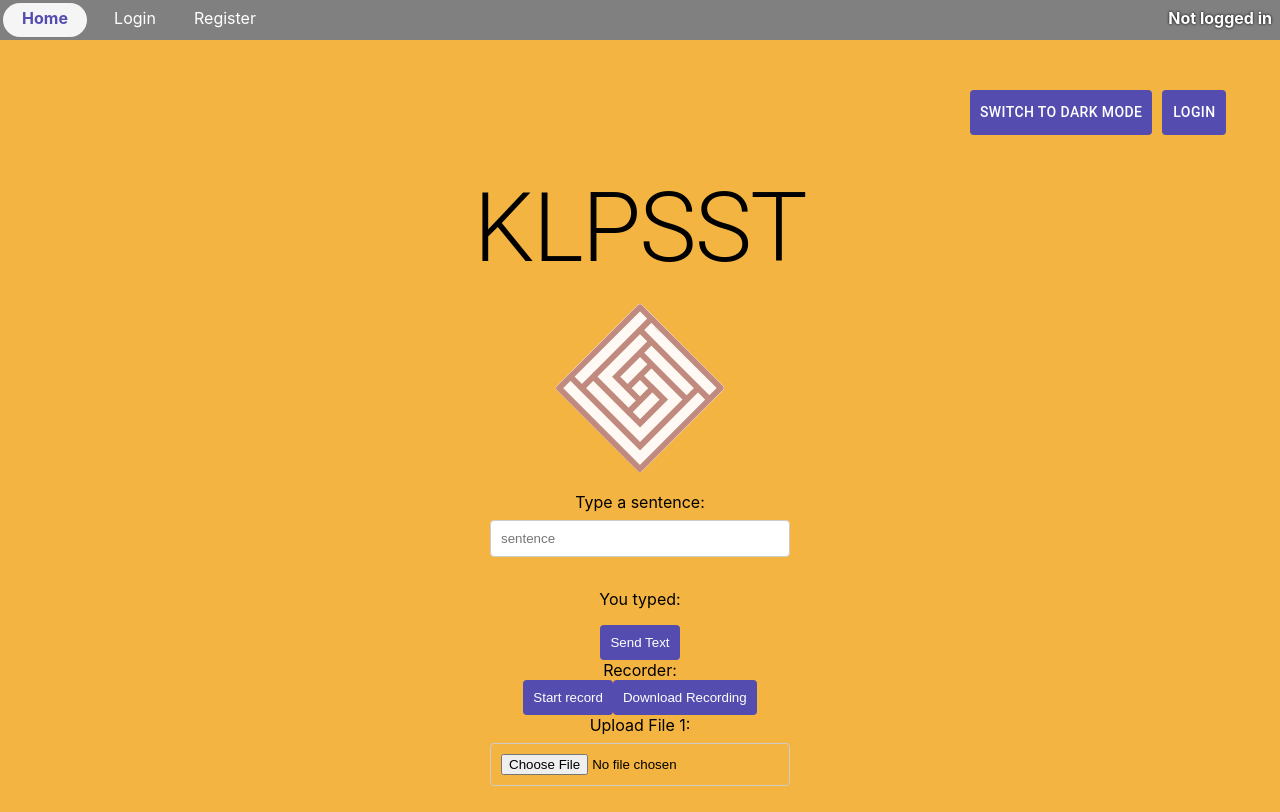
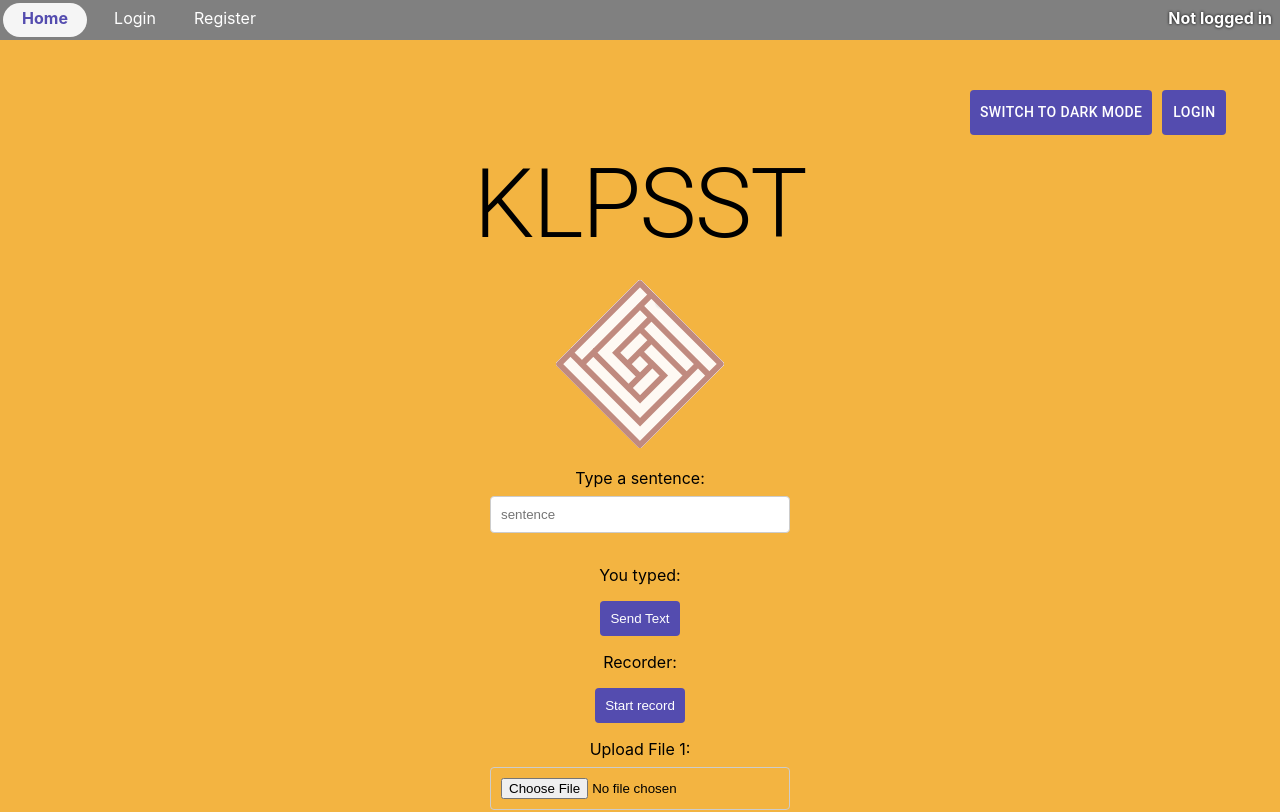
Before and after one commit to ECE-24-Capstone-Text-to-Speech/ECE-24-Capstone-AI-Text-2-Speech, a React (Create React App) app in the folder klpsst_wb/: page /home in a window 1280 px wide. Shown: the top 812 px of the page. Built offline with nearby package versions, Linux system fonts and the light colour scheme; no server answers.

Commit message:
frontend added audio waves when recording

```diff
--- a/klpsst_wb/package.json
+++ b/klpsst_wb/package.json
@@ -14,6 +14,7 @@
     "react-dom": "^18.2.0",
     "react-router-dom": "^6.18.0",
     "react-scripts": "5.0.1",
+    "react-wave-stream": "^1.0.0",
     "recorder-js": "^1.0.7",
     "styled-components": "^6.1.1",
     "web-vitals": "^2.1.4"
--- /dev/null
+++ b/klpsst_wb/src/Frontend/Components/VoiceRecorder.css
@@ -0,0 +1,21 @@
+.VoiceRecorder {
+  width: 300px;
+  margin-bottom: 1em;
+  margin-bottom: 1em;
+}
+
+.VoiceRecorder .VR-Buttons {
+  display: flex;
+  justify-content: space-around;
+}
+
+.VoiceRecorder .Wavestream #visualizer {
+  position: inherit !important;
+  background-color: #544caf !important;
+  height: 2.5em !important;
+  width: calc(300px - 2em) !important;
+  border-radius: 300px;
+  padding-left: 1em;
+  padding-right: 1em;
+  margin-top: 1em;
+}
--- a/klpsst_wb/src/Frontend/Components/VoiceRecorder.jsx
+++ b/klpsst_wb/src/Frontend/Components/VoiceRecorder.jsx
@@ -1,12 +1,16 @@
 import React, { useState, useRef, useEffect } from "react";
 import Recorder from "recorder-js";
+import WaveStream from "react-wave-stream";
 import PropTypes from "prop-types";
+import "./VoiceRecorder.css";
 
 const VoiceRecorder = (props) => {
   const [isRecording, setIsRecording] = useState(false);
   const [audioBlob, setAudioBlob] = useState(null);
   const recorder = useRef(null);
   const stream = useRef(null);
+
+  const [analyserData, setAnalyserData] = useState({ data: [], lineTo: 0 });
 
   const startRecord = async () => {
     try {
@@ -19,7 +23,10 @@ const VoiceRecorder = (props) => {
       const audioContext = new (window.AudioContext ||
         window.webkitAudioContext)();
       recorder.current = new Recorder(audioContext, {
-        onAnalysed: (data) => console.log(data),
+        onAnalysed: (data) => {
+          // console.log(data);
+          setAnalyserData(data);
+        },
       });
       await recorder.current.init(stream.current);
       await recorder.current.start();
@@ -61,16 +68,25 @@ const VoiceRecorder = (props) => {
   };
 
   return (
-    <div>
+    <div className="VoiceRecorder">
+      <p>Recorder:</p>
+      <div className="VR-Buttons">
         {isRecording ? (
           <button onClick={stopRecord}>Stop record</button>
         ) : (
           <button onClick={startRecord}>Start record</button>
         )}
 
+        {audioBlob && (
           <button onClick={downloadRecord} disabled={!audioBlob}>
             Download Recording
           </button>
+        )}
+      </div>
+
+      <div className="Wavestream">
+        {isRecording && <WaveStream {...analyserData} />}
+      </div>
     </div>
   );
 };
--- a/klpsst_wb/src/Frontend/klpsst.js
+++ b/klpsst_wb/src/Frontend/klpsst.js
@@ -314,7 +314,6 @@ const KLPSST_Page = () => {
         <p>You typed: {inputValue}</p>
         <button onClick={handleText}>Send Text</button>
 
-        <div>Recorder:</div>
         <VoiceRecorder />
 
         <label htmlFor="fileInput1">Upload File 1:</label>
```
Also changed, not shown: 1 other file (tests, documents, lock files or other folders). Lines whose indentation alone changed are shown as unchanged.
